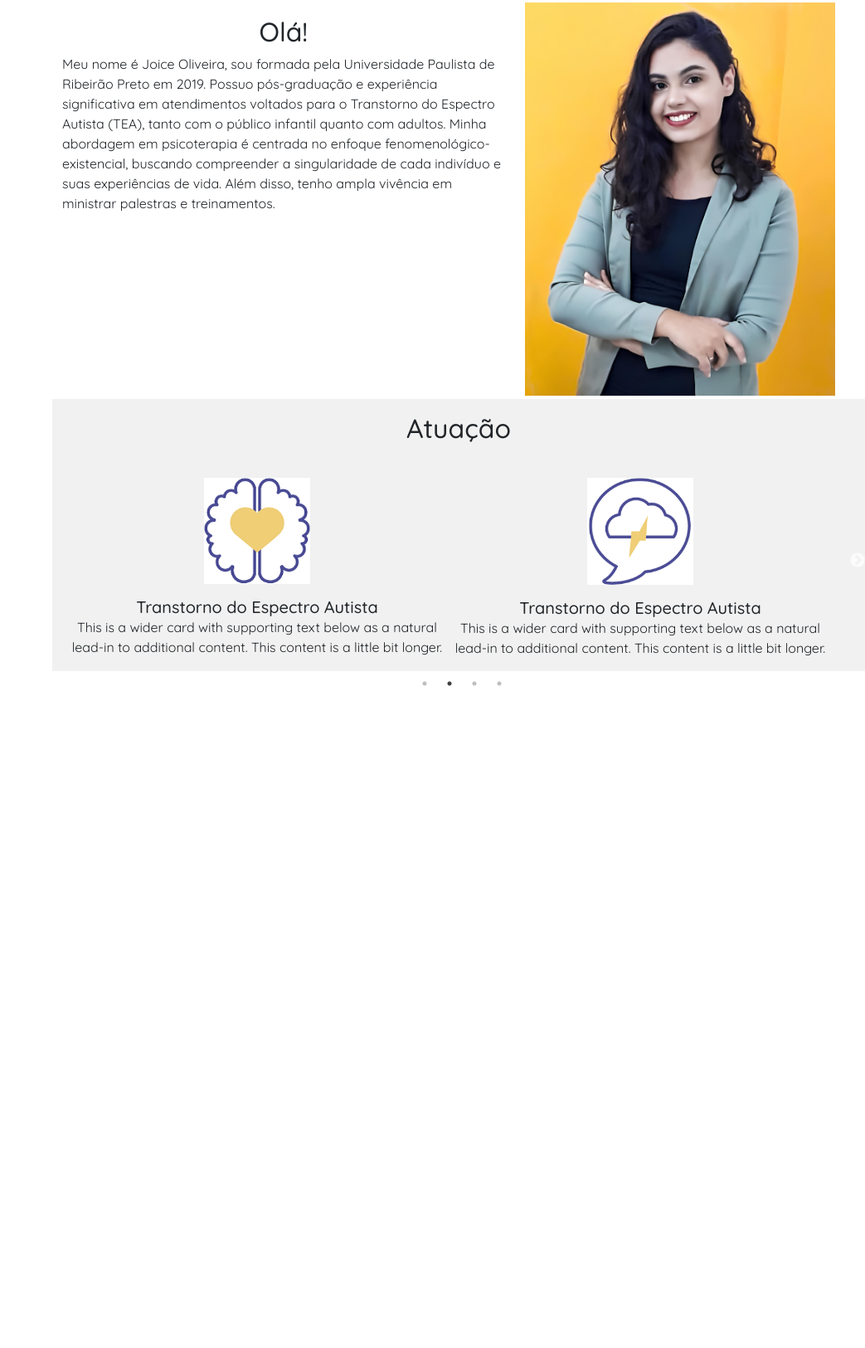
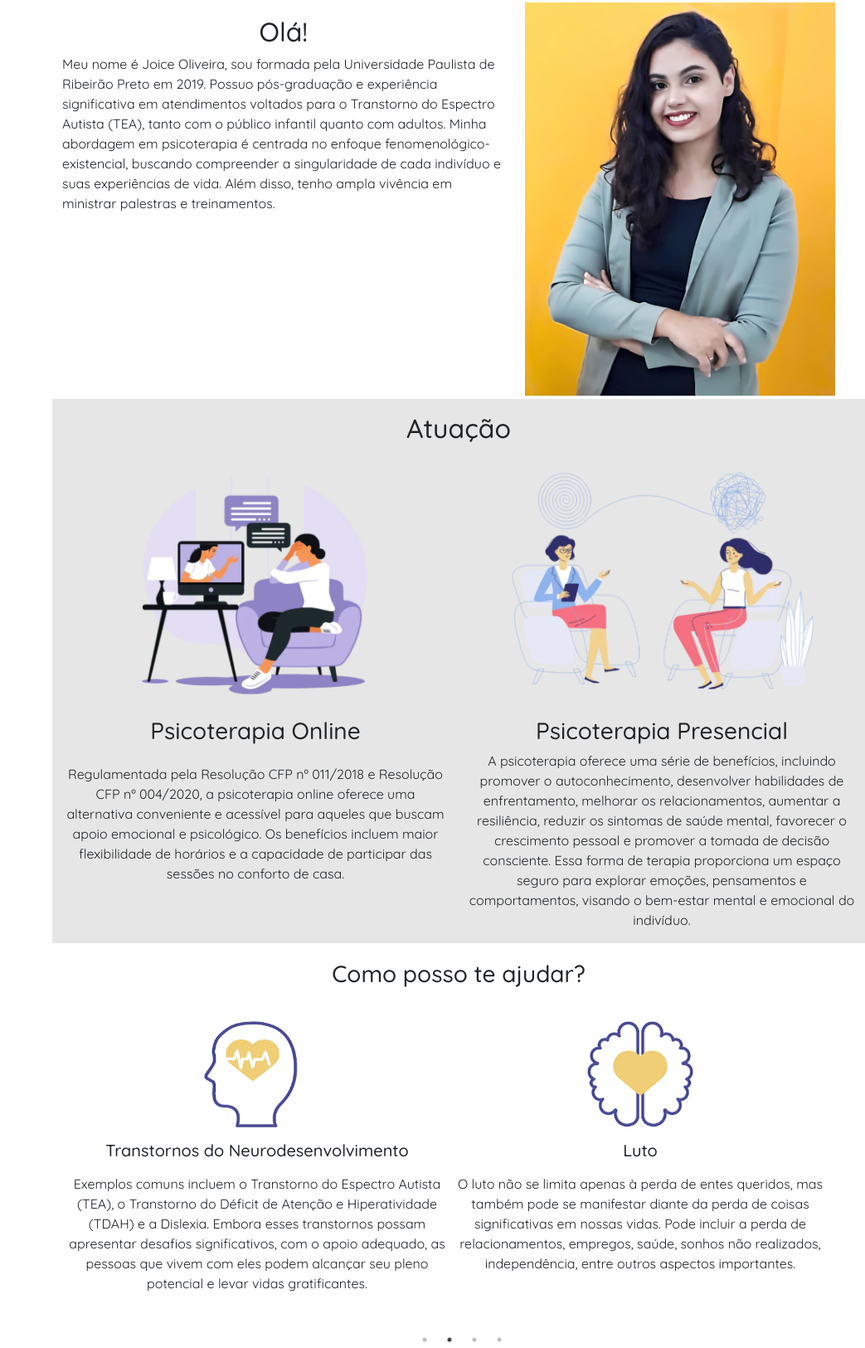
Before and after one commit to guiravisio/JSO, a plain HTML site: page templates/index.html in a window 1280 px wide. Shown: the part 801-2426 px from the top of the page at 83% size, without its empty margins (237-1280 px from the left). Before the commit the page ends 1635 px from the top, so only its background shows below. Drawn offline with nearby package versions, Linux system fonts and the light colour scheme.

Commit message:
Alteração da section atuação

```diff
--- a/static/style.css
+++ b/static/style.css
@@ -90,7 +90,7 @@ html, body{
 }
 
 section#inicio{
-    background-image: url("./img/bg.jpg");
+    background-image: url("./img/bg2.jpeg");
     background-repeat: no-repeat;
     background-size: cover;
     background-attachment: fixed;
@@ -161,9 +161,13 @@ i.menu-mobile{
 }
 
 section#atuacao{
-    background-color: rgba(238, 238, 238, 0.8);
+    background-color: #e6e6e6;
 }
 
+section#atuacao img#terapia{
+    margin: auto;
+    height: 20rem;
+}
 .slider-responsive {
     padding: 1rem;
     justify-content: center;
--- a/templates/index.html
+++ b/templates/index.html
@@ -55,7 +55,8 @@
         <section id="inicio" class="row m-0 p-0">
             <div id="nome-crp" class="col-md-12 d-flex justify-content-start align-itens-start flex-column " >
                 <h2  class="text-white text-shadow">Joice Oliveira</h2>
-                <span id="crp" class="text-white text-shadow pt-1">CRP 123123-0</span>
+                <span id="crp" class="text-white text-shadow pt-1">Psicóloga Clínica</span>
+                <span id="crp" class="text-white text-shadow pt-1">CRP 06/155009</span>
             </div>
             <div class="col-md-12 d-flex align-items-end justify-content-end">
                 <div id="mensagem" class="row justify-content-center ">
@@ -79,15 +80,41 @@
 
         <section id="atuacao" class="container mt-1">
             <h2 class="text-center center pt-3">Atuação</h2>
+            <div class="row">
+              <div class="col-md-6 text-center">
+                  <img id="terapia" src="../static/img/terapiaonline.png" class="img-fluid" alt="...">
+                  <h3>Psicoterapia Online</h3>
+                  <p class="text-center pt-3">Regulamentada pela Resolução CFP nº 011/2018 e Resolução CFP nº 004/2020, a psicoterapia online oferece uma alternativa conveniente e acessível para aqueles que buscam apoio emocional e psicológico. Os benefícios incluem maior flexibilidade de horários e a capacidade de participar das sessões no conforto de casa.</p>
+              </div>
+              <div class="col-md-6 text-center">
+                  <img id="terapia" src="../static/img/terapiapresencial.png" class="img-fluid" alt="...">
+                  <h3>Psicoterapia Presencial</h3>
+                  <p class=" text center pt3">A psicoterapia oferece uma série de benefícios, incluindo promover o autoconhecimento, desenvolver habilidades de enfrentamento, melhorar os relacionamentos, aumentar a resiliência, reduzir os sintomas de saúde mental, favorecer o crescimento pessoal e promover a tomada de decisão consciente. Essa forma de terapia proporciona um espaço seguro para explorar emoções, pensamentos e comportamentos, visando o bem-estar mental e emocional do indivíduo.</p>
+              </div>
+            </div>
+        </section>
+        <section id="comoPosso" class="container mt-1">
+            <h3 class="text-center pt-3">Como posso te ajudar?</h3>
             <div class="row w-100 slider-responsive text-center">
-                <div class="row g-0 align-items-center">
+              <div class="row g-0">
+                <div class="col">
+                  <img src="../static/img/carousel/icone4.png" class="card-img img-fluid" alt="...">
+                </div>
+                <div class="col">
+                  <div class="card-body">
+                    <h5 class="card-title">Desafios do Cotidiano</h5>
+                    <p class="card-text pt-3">Desde o estresse no trabalho até os conflitos familiares, passando por preocupações financeiras e questões de saúde mental, enfrentamos uma variedade de situações que podem afetar nosso bem-estar psicológico.</p>
+                  </div>
+                </div>
+              </div>
+              <div class="row g-0">
                   <div class="col">
                     <img src="../static/img/carousel/icone1.png" class="card-img" alt="...">
                   </div>
                   <div class="col">
                     <div class="card-body">
-                        <h5 class="card-title">Transtorno do Espectro Autista</h5>
-                        <p class="card-text">This is a wider card with supporting text below as a natural lead-in to additional content. This content is a little bit longer.</p>
+                      <h5 class="card-title">Transtornos do Neurodesenvolvimento</h5>
+                      <p class="card-text pt-3">Exemplos comuns incluem o Transtorno do Espectro Autista (TEA), o Transtorno do Déficit de Atenção e Hiperatividade (TDAH) e a Dislexia. Embora esses transtornos possam apresentar desafios significativos, com o apoio adequado, as pessoas que vivem com eles podem alcançar seu pleno potencial e levar vidas gratificantes. </p>
                     </div>
                   </div>
                 </div>
@@ -97,8 +124,8 @@
                   </div>
                   <div class="col">
                     <div class="card-body">
-                        <h5 class="card-title">Transtorno do Espectro Autista</h5>
-                        <p class="card-text">This is a wider card with supporting text below as a natural lead-in to additional content. This content is a little bit longer.</p>
+                      <h5 class="card-title">Luto</h5>
+                      <p class="card-text pt-3">O luto não se limita apenas à perda de entes queridos, mas também pode se manifestar diante da perda de coisas significativas em nossas vidas. Pode incluir a perda de relacionamentos, empregos, saúde, sonhos não realizados, independência, entre outros aspectos importantes. </p>
                     </div>
                   </div>
                 </div>
@@ -108,22 +135,12 @@
                   </div>
                   <div class="col">
                     <div class="card-body">
-                        <h5 class="card-title">Transtorno do Espectro Autista</h5>
-                        <p class="card-text">This is a wider card with supporting text below as a natural lead-in to additional content. This content is a little bit longer.</p>
+                      <h5 class="card-title">Transtornos de Ansiedade</h5>
+                      <p class="card-text pt-3">Caracterizada por sentimentos intensos e persistentes de ansiedade, preocupação e medo que podem interferir significativamente na vida diária de uma pessoa. Pode se manifestar de várias formas, incluindo ataques de pânico, fobias específicas, transtorno de ansiedade generalizada (TAG), transtorno de ansiedade social e transtorno obsessivo-compulsivo (TOC).</p>
                     </div>
                   </div>
                 </div>
-                  <div class="row g-0">
-                    <div class="col">
-                      <img src="../static/img/carousel/icone4.png" class="card-img img-fluid" alt="...">
-                    </div>
-                    <div class="col">
-                      <div class="card-body">
-                        <h5 class="card-title">Transtorno do Espectro Autista</h5>
-                        <p class="card-text">This is a wider card with supporting text below as a natural lead-in to additional content. This content is a little bit longer.</p>
-                      </div>
-                    </div>
-                  </div>
+
               </div>
             </div>
         </section>
```
Also changed, not shown: static/img/bg1.png (added), static/img/bg2.jpeg (added), static/img/terapiaonline.png (added), static/img/terapiapresencial.png (added). Lines whose indentation alone changed are shown as unchanged.
